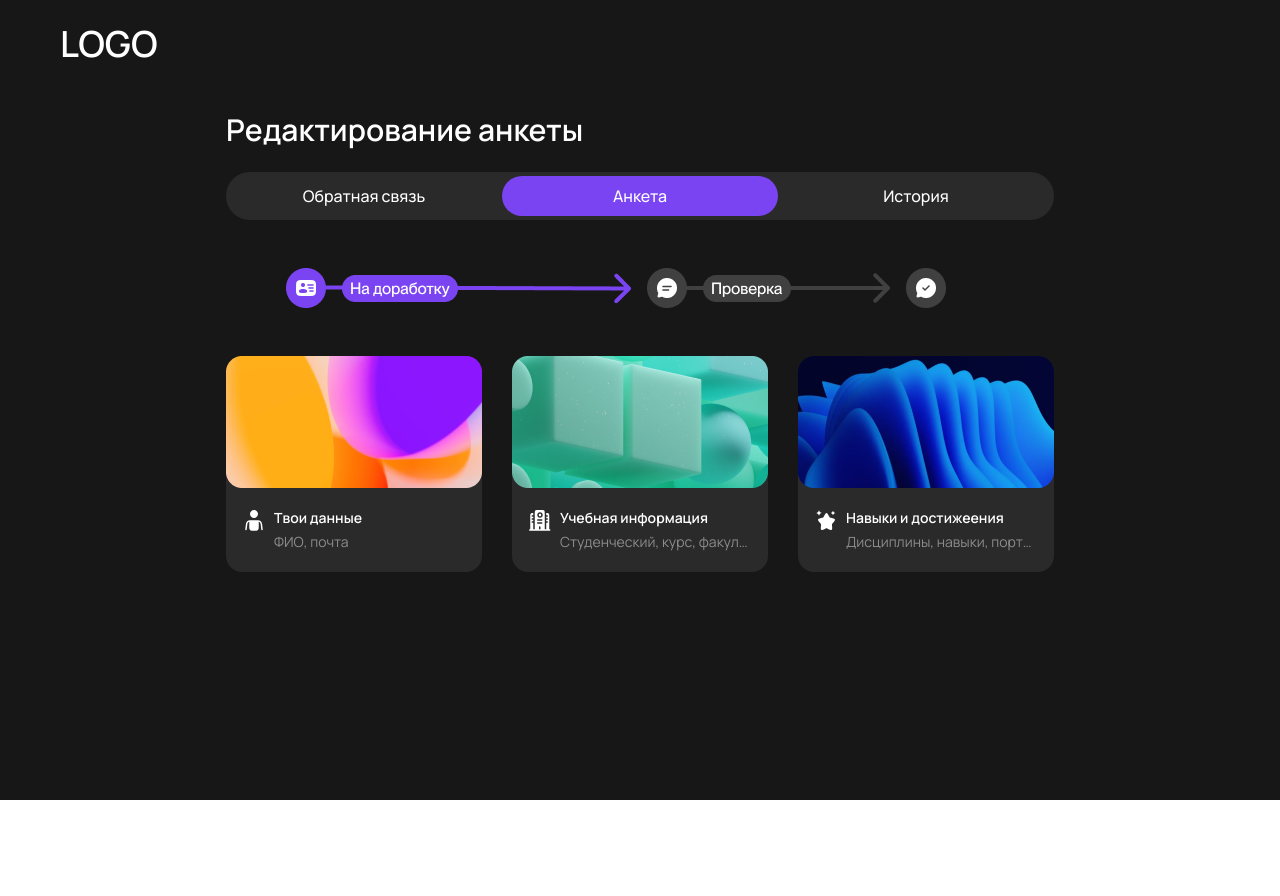
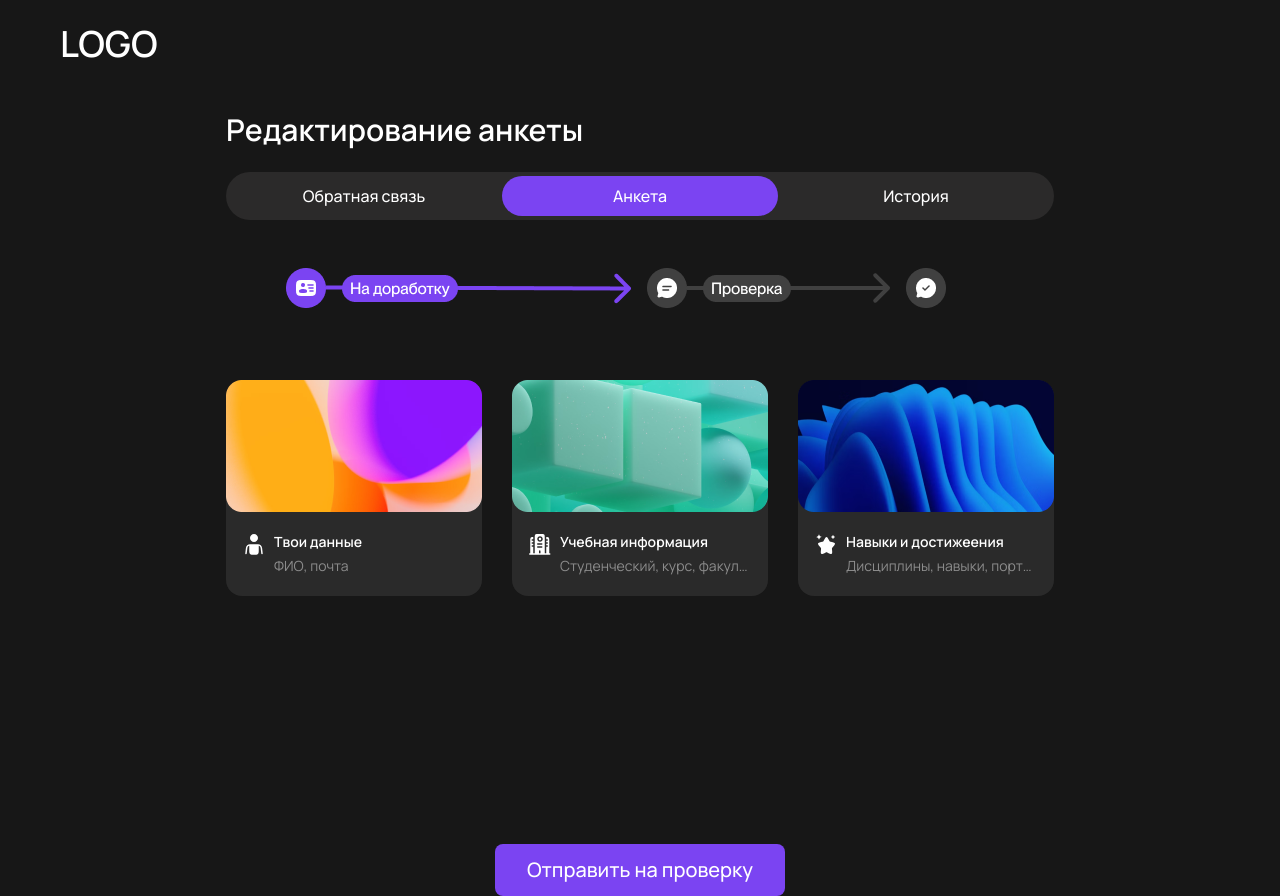
Before and after one commit to TriggerStudYDev/Study_Front, a Vue app: page /settingProfile/edit-questionnaire/questionnaire in a window 1280 px wide. Before the commit the page ends 800 px from the top, so only its background shows below. Built offline with nearby package versions, Linux system fonts and the light colour scheme; no server answers.

Commit message:
add-butonQuestionnaire

```diff
--- a/src/components/sign-in/register/EditQuestionnaire/Questionnaire.vue
+++ b/src/components/sign-in/register/EditQuestionnaire/Questionnaire.vue
@@ -1,9 +1,12 @@
 <template>
-    <div>
+    <div class="flex flex-col items-center">
         <div class="grid grid-cols-3 gap-x-[30px] mt-6">
             <QuestionnaireCard v-for="(card, index) in card" :key="card.id" :card="card"
                 :class="`animate-down delay-${index}`" @open-modal="openModal" />
         </div>
+        <button
+            class="col-span-3 px-8 py-3 text-xl font-medium leading-7 text-white rounded-lg bg-AccentViolet mt-[30%]">Отправить
+            на проверку</button>
     </div>
 </template>
 
```
